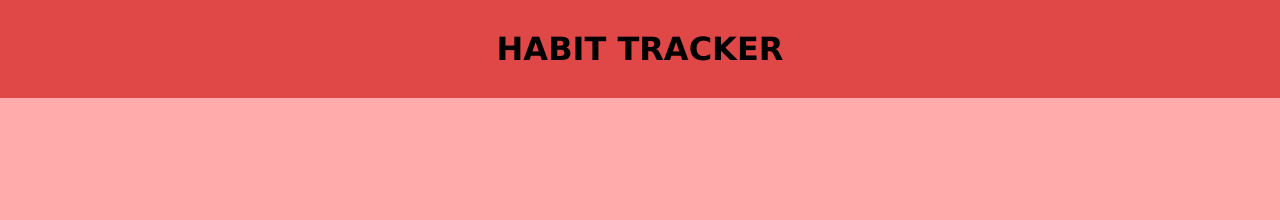
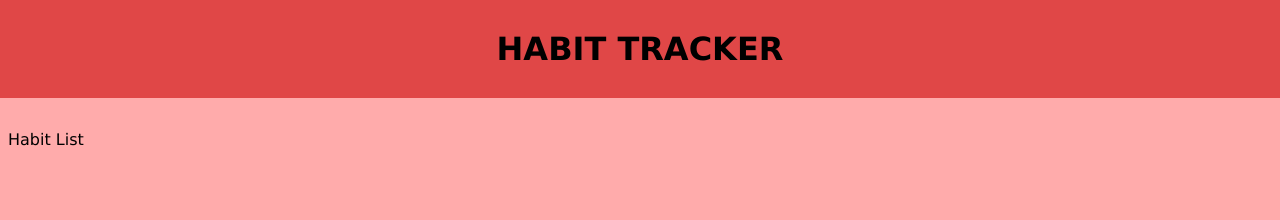
Before and after one commit to Akhil-Kulal/react-habit-tracker, a React (Create React App) app: page /HabitList in a window 1280 px wide. Shown: the top 220 px of the page. Built offline with nearby package versions, Linux system fonts and the light colour scheme.

Commit message:
Add functionalities for routing

```diff
--- a/src/App.js
+++ b/src/App.js
@@ -1,10 +1,18 @@
+import HabitList from "./components/HabitList";
+import { BrowserRouter, Route, Routes } from "react-router-dom";
+import Header from "./components/Header";
+import AddHabit from "./components/AddHabit";
+
 function App() {
   return (
-    <div className="App">
-      <header>
-        <h1> HABIT TRACKER</h1>
-      </header>
-    </div>
+    <BrowserRouter>
+      <Header />
+
+      <Routes>
+        <Route path="/addHabit" element={<AddHabit />} />
+        <Route path="/HabitList" element={<HabitList />} />
+      </Routes>
+    </BrowserRouter>
   );
 }
 
--- a/src/components/AddHabit.js
+++ b/src/components/AddHabit.js
@@ -0,0 +1,9 @@
+import React, { Component } from "react";
+
+class AddHabit extends Component {
+  render() {
+    return <div>Add habit</div>;
+  }
+}
+
+export default AddHabit;
--- a/src/components/HabitList.js
+++ b/src/components/HabitList.js
@@ -0,0 +1,9 @@
+import React, { Component } from "react";
+
+class HabitList extends Component {
+  render() {
+    return <div>Habit List</div>;
+  }
+}
+
+export default HabitList;
--- a/src/components/Header.js
+++ b/src/components/Header.js
@@ -0,0 +1,11 @@
+import React from "react";
+
+const Header = () => {
+  return (
+    <header>
+      <h1> HABIT TRACKER</h1>
+    </header>
+  );
+};
+
+export default Header;
```
